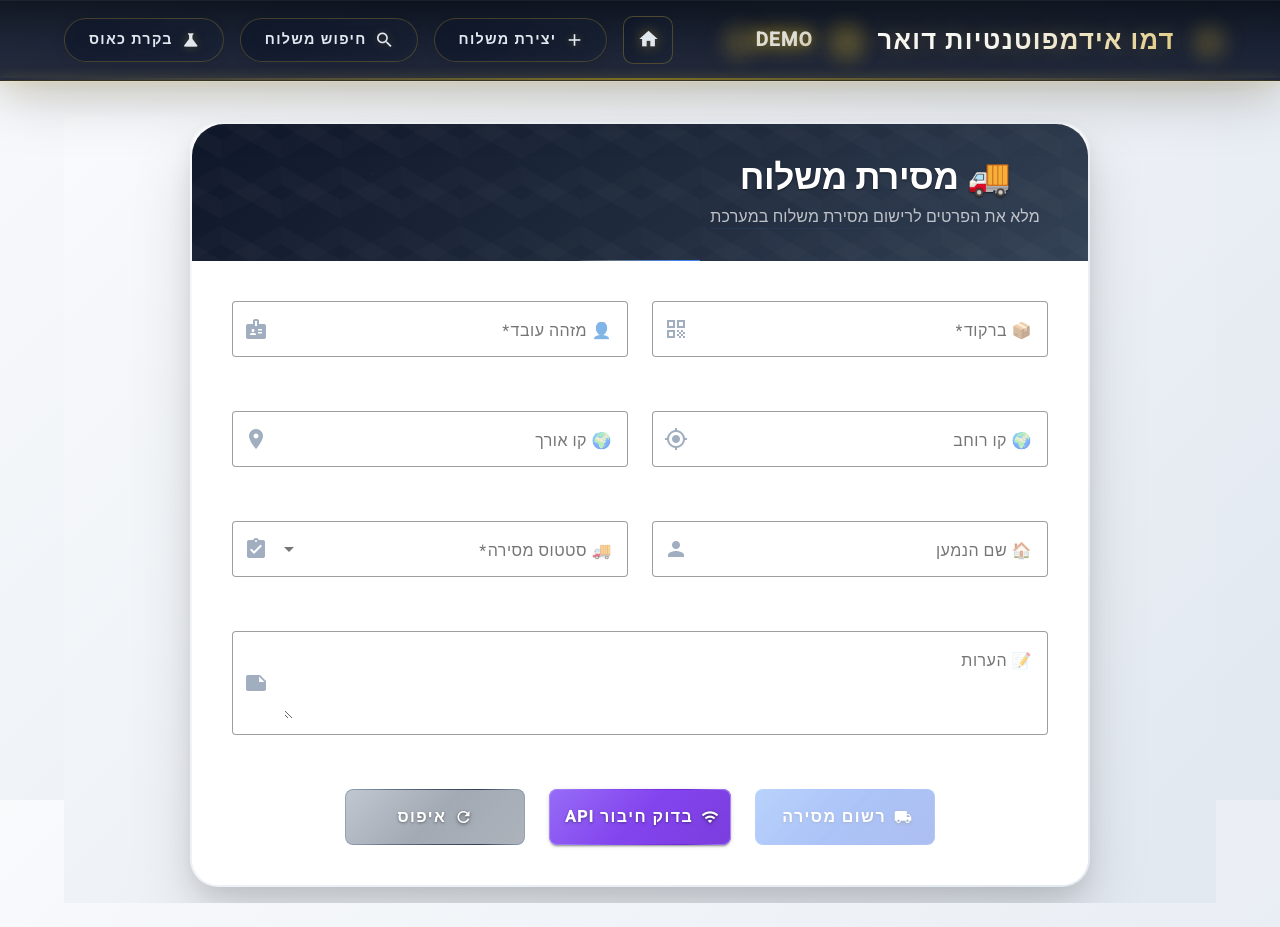
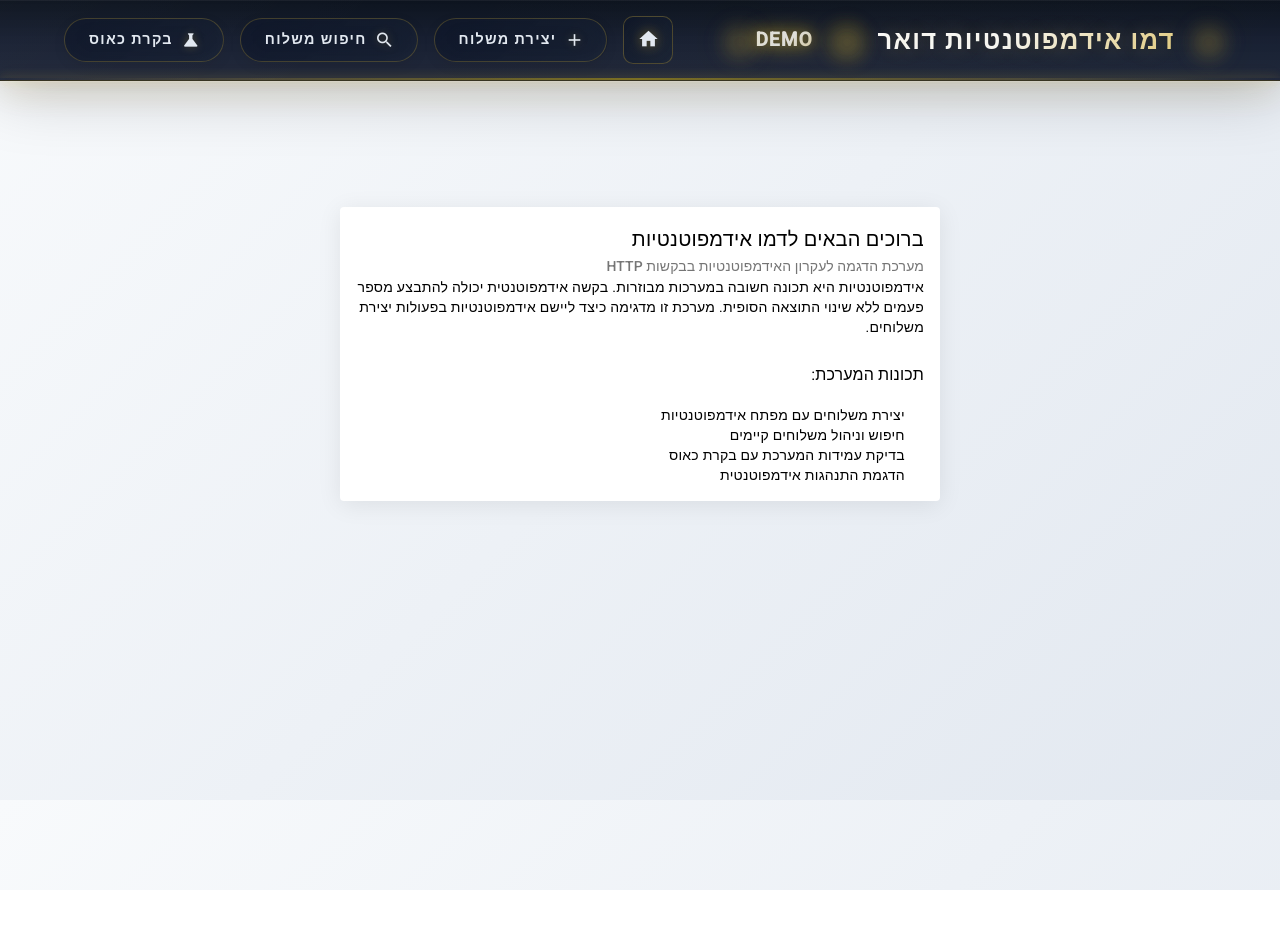
Before and after one commit to tomkedem/jpPostIdempotencyDemo, an Angular app in the folder src/frontend/postal-idempotency-app/: page / in a window 1280 px wide. Before the commit this address led to /create-shipment. After the commit the page ends 890 px from the top, so only its background shows below. Built offline with nearby package versions, Linux system fonts and the light colour scheme.

Commit message:
Refactor application structure: remove obsolete routing and module files, implement standalone components, and add welcome component with styling

```diff
--- a/src/frontend/postal-idempotency-app/src/app/app.component.html
+++ b/src/frontend/postal-idempotency-app/src/app/app.component.html
@@ -22,32 +22,4 @@
 
 <div class="main-content">
   <router-outlet></router-outlet>
-
-  <ng-container *ngIf="!hasActiveRoute()">
-    <div class="welcome-section">
-      <mat-card class="welcome-card">
-        <mat-card-header>
-          <mat-card-title>ברוכים הבאים לדמו אידמפוטנטיות</mat-card-title>
-          <mat-card-subtitle>מערכת הדגמה לעקרון האידמפוטנטיות בבקשות HTTP</mat-card-subtitle>
-        </mat-card-header>
-
-        <mat-card-content>
-          <p>
-            אידמפוטנטיות היא תכונה חשובה במערכות מבוזרות. בקשה אידמפוטנטית יכולה להתבצע מספר פעמים
-            ללא שינוי התוצאה הסופית. מערכת זו מדגימה כיצד ליישם אידמפוטנטיות בפעולות יצירת משלוחים.
-          </p>
-
-          <div class="features-list">
-            <h3>תכונות המערכת:</h3>
-            <ul>
-              <li>יצירת משלוחים עם מפתח אידמפוטנטיות</li>
-              <li>חיפוש וניהול משלוחים קיימים</li>
-              <li>בדיקת עמידות המערכת עם בקרת כאוס</li>
-              <li>הדגמת התנהגות אידמפוטנטית</li>
-            </ul>
-          </div>
-        </mat-card-content>
-      </mat-card>
-    </div>
-  </ng-container>
 </div>
--- a/src/frontend/postal-idempotency-app/src/app/app.component.ts
+++ b/src/frontend/postal-idempotency-app/src/app/app.component.ts
@@ -1,13 +1,13 @@
-import { Component } from '@angular/core';
-import { CommonModule } from '@angular/common';
-import { RouterOutlet, RouterModule, Router } from '@angular/router';
-import { MatToolbarModule } from '@angular/material/toolbar';
-import { MatButtonModule } from '@angular/material/button';
-import { MatIconModule } from '@angular/material/icon';
-import { MatCardModule } from '@angular/material/card';
+import { Component } from "@angular/core";
+import { CommonModule } from "@angular/common";
+import { RouterOutlet, RouterModule, Router } from "@angular/router";
+import { MatToolbarModule } from "@angular/material/toolbar";
+import { MatButtonModule } from "@angular/material/button";
+import { MatIconModule } from "@angular/material/icon";
+import { MatCardModule } from "@angular/material/card";
 
 @Component({
-  selector: 'app-root',
+  selector: "app-root",
   standalone: true,
   imports: [
     CommonModule,
@@ -16,23 +16,23 @@ import { MatCardModule } from '@angular/material/card';
     MatToolbarModule,
     MatButtonModule,
     MatIconModule,
-    MatCardModule
+    MatCardModule,
   ],
-  templateUrl: './app.component.html',
-  styleUrls: ['./app.component.scss']
+  templateUrl: "./app.component.html",
+  styleUrls: ["./app.component.scss"],
 })
 export class AppComponent {
-  title = 'Postal Idempotency Demo';
+  title = "Postal Idempotency Demo";
 
   navigationItems = [
-    { path: '/shipments', label: 'Shipments', icon: 'local_shipping' },
-    { path: '/demo', label: 'Demo', icon: 'play_arrow' },
-    { path: '/logs', label: 'Logs', icon: 'list_alt' }
+    { path: "/shipments", label: "Shipments", icon: "local_shipping" },
+    { path: "/demo", label: "Demo", icon: "play_arrow" },
+    { path: "/logs", label: "Logs", icon: "list_alt" },
   ];
 
   constructor(private router: Router) {}
 
   hasActiveRoute(): boolean {
-    return this.router.url !== '/';
+    return this.router.url !== "/" && this.router.url !== "";
   }
 }
--- a/src/frontend/postal-idempotency-app/src/app/components/create-shipment/create-shipment.component.html
+++ b/src/frontend/postal-idempotency-app/src/app/components/create-shipment/create-shipment.component.html
@@ -2,7 +2,7 @@
   <mat-card>
     <mat-card-header>
       <div class="ai-dots"></div>
-      <mat-card-title>🚚 מסירת משלוח</mat-card-title>
+      <mat-card-title>🚚 יצירת משלוח</mat-card-title>
       <mat-card-subtitle>מלא את הפרטים לרישום מסירת משלוח במערכת</mat-card-subtitle>
     </mat-card-header>
 
--- a/src/frontend/postal-idempotency-app/src/app/components/shipment-lookup/shipment-lookup.component.html
+++ b/src/frontend/postal-idempotency-app/src/app/components/shipment-lookup/shipment-lookup.component.html
@@ -149,22 +149,19 @@
       </div>
     </div>
     <mat-card class="shipment-details">
-      <mat-card-header>
-        <mat-card-title>פרטי המסירה</mat-card-title>
-        <mat-card-subtitle>ברקוד: {{ sh?.barcode }}</mat-card-subtitle>
-        <mat-card-subtitle>
-          <div class="detail-item">
-            <strong
-              ><mat-icon
+       <mat-icon
+       class="truck-animate"
                 style="
-                  font-size: 1.3rem;
+                  font-size: 1.5rem;
+
+                  margin-top: -50px;
                   vertical-align: middle;
                   margin-left: 6px;
                   transform: scaleX(-1);
                 "
                 [style.color]="
                   del?.statusId === 2
-                    ? '#38ef7d'
+                    ? '#058f3af1'
                     : del?.statusId === 3
                     ? '#c31432'
                     : del?.statusId === 4
@@ -174,8 +171,14 @@
               >
                 local_shipping
               </mat-icon>
-              סטטוס מסירה:</strong
-            >
+      <mat-card-header>
+        <mat-card-title>פרטי המסירה</mat-card-title>
+
+
+        <mat-card-subtitle>ברקוד: {{ sh?.barcode }}</mat-card-subtitle>
+        <mat-card-subtitle>
+          <div class="detail-item">
+            <strong> סטטוס מסירה:</strong>
             <span
               [ngClass]="{
                 'status-chip': true,
--- a/src/frontend/postal-idempotency-app/src/app/components/shipment-lookup/shipment-lookup.component.scss
+++ b/src/frontend/postal-idempotency-app/src/app/components/shipment-lookup/shipment-lookup.component.scss
@@ -1,3 +1,6 @@
+.shipment-details {
+  margin-top: -60px !important;
+}
 .centered-chip {
   display: flex;
   justify-content: center;
@@ -645,7 +648,16 @@ body {
     font-size: 2.5rem !important;
   }
 }
+.truck-animate {
+  display: inline-block;
+  animation: truckMoveSlow 8.5s linear infinite;
+}
 
+@keyframes truckMoveSlow {
+  0%   { transform: scaleX(3) translateX(0); }
+  50%  { transform: scaleX(-1) translateX(-200px); }
+  100% { transform: scaleX(-3) translateY(0); }
+}
 // אייקון ירוק לסטטוס נמסר
 .status-card.status-delivered .status-icon mat-icon {
   color: #058f3af1 !important;
@@ -683,6 +695,7 @@ body {
   font-weight: bolder !important;
    border: 2px solid #ffd200;
 }
+
 
 
 // עיצוב כרטיסי סטטוס מודרני
--- /dev/null
+++ b/src/frontend/postal-idempotency-app/src/app/components/welcome/welcome.component.html
@@ -0,0 +1,26 @@
+<div class="welcome-section">
+  <mat-card class="welcome-card">
+    <mat-card-header>
+      <mat-card-title>ברוכים הבאים לדמו אידמפוטנטיות</mat-card-title>
+      <mat-card-subtitle
+        >מערכת הדגמה לעקרון האידמפוטנטיות בבקשות HTTP</mat-card-subtitle
+      >
+    </mat-card-header>
+    <mat-card-content>
+      <p>
+        אידמפוטנטיות היא תכונה חשובה במערכות מבוזרות. בקשה אידמפוטנטית יכולה
+        להתבצע מספר פעמים ללא שינוי התוצאה הסופית. מערכת זו מדגימה כיצד ליישם
+        אידמפוטנטיות בפעולות יצירת משלוחים.
+      </p>
+      <div class="features-list">
+        <h3>תכונות המערכת:</h3>
+        <ul>
+          <li>יצירת משלוחים עם מפתח אידמפוטנטיות</li>
+          <li>חיפוש וניהול משלוחים קיימים</li>
+          <li>בדיקת עמידות המערכת עם בקרת כאוס</li>
+          <li>הדגמת התנהגות אידמפוטנטית</li>
+        </ul>
+      </div>
+    </mat-card-content>
+  </mat-card>
+</div>
--- /dev/null
+++ b/src/frontend/postal-idempotency-app/src/app/components/welcome/welcome.component.scss
@@ -0,0 +1,17 @@
+.welcome-section {
+  display: flex;
+  justify-content: center;
+  align-items: center;
+  min-height: 60vh;
+}
+.welcome-card {
+  max-width: 600px;
+  margin: 0 auto;
+  box-shadow: 0 4px 24px rgba(0,0,0,0.08);
+}
+.features-list {
+  margin-top: 1.5rem;
+}
+.features-list ul {
+  padding-right: 1.2rem;
+}
--- a/src/frontend/postal-idempotency-app/src/main.ts
+++ b/src/frontend/postal-idempotency-app/src/main.ts
@@ -1,18 +1,43 @@
-import { bootstrapApplication } from '@angular/platform-browser';
-import { importProvidersFrom } from '@angular/core';
-import { BrowserAnimationsModule } from '@angular/platform-browser/animations';
-import { HttpClientModule } from '@angular/common/http';
-import { provideRouter } from '@angular/router';
-import { provideZonelessChangeDetection } from '@angular/core';
-import { AppComponent } from './app/app.component';
+import { bootstrapApplication } from "@angular/platform-browser";
+import { importProvidersFrom } from "@angular/core";
+import { BrowserAnimationsModule } from "@angular/platform-browser/animations";
+import { HttpClientModule } from "@angular/common/http";
+import { provideRouter } from "@angular/router";
+import { provideZonelessChangeDetection } from "@angular/core";
+import { AppComponent } from "./app/app.component";
 
 // Define routes with proper typing
+
 const routes = [
-  { path: '', redirectTo: '/create-shipment', pathMatch: 'full' as const },
-  { path: 'create-shipment', loadComponent: () => import('./app/components/create-shipment/create-shipment.component').then(m => m.CreateShipmentComponent) },
-  { path: 'lookup', loadComponent: () => import('./app/components/shipment-lookup/shipment-lookup.component').then(m => m.ShipmentLookupComponent) },
-  { path: 'chaos-control', loadComponent: () => import('./app/components/chaos-control/chaos-control.component').then(m => m.ChaosControlComponent) },
-  { path: '**', redirectTo: '/create-shipment' }
+  {
+    path: "",
+    loadComponent: () =>
+      import("./app/components/welcome/welcome.component").then(
+        (m) => m.WelcomeComponent
+      ),
+  },
+  {
+    path: "create-shipment",
+    loadComponent: () =>
+      import("./app/components/create-shipment/create-shipment.component").then(
+        (m) => m.CreateShipmentComponent
+      ),
+  },
+  {
+    path: "lookup",
+    loadComponent: () =>
+      import("./app/components/shipment-lookup/shipment-lookup.component").then(
+        (m) => m.ShipmentLookupComponent
+      ),
+  },
+  {
+    path: "chaos-control",
+    loadComponent: () =>
+      import("./app/components/chaos-control/chaos-control.component").then(
+        (m) => m.ChaosControlComponent
+      ),
+  },
+  { path: "**", redirectTo: "" },
 ];
 
 bootstrapApplication(AppComponent, {
@@ -20,6 +45,6 @@ bootstrapApplication(AppComponent, {
     provideZonelessChangeDetection(),
     importProvidersFrom(BrowserAnimationsModule),
     importProvidersFrom(HttpClientModule),
-    provideRouter(routes)
-  ]
-}).catch(err => console.error(err));
+    provideRouter(routes),
+  ],
+}).catch((err) => console.error(err));
```
Also changed, not shown: src/frontend/postal-idempotency-app/src/app/app-routing.module.ts (+1 -19 lines), src/frontend/postal-idempotency-app/src/app/app.module.ts (deleted, +0 -65 lines), src/frontend/postal-idempotency-app/src/app/components/welcome/welcome.component.ts (added, +11 -0 lines).
